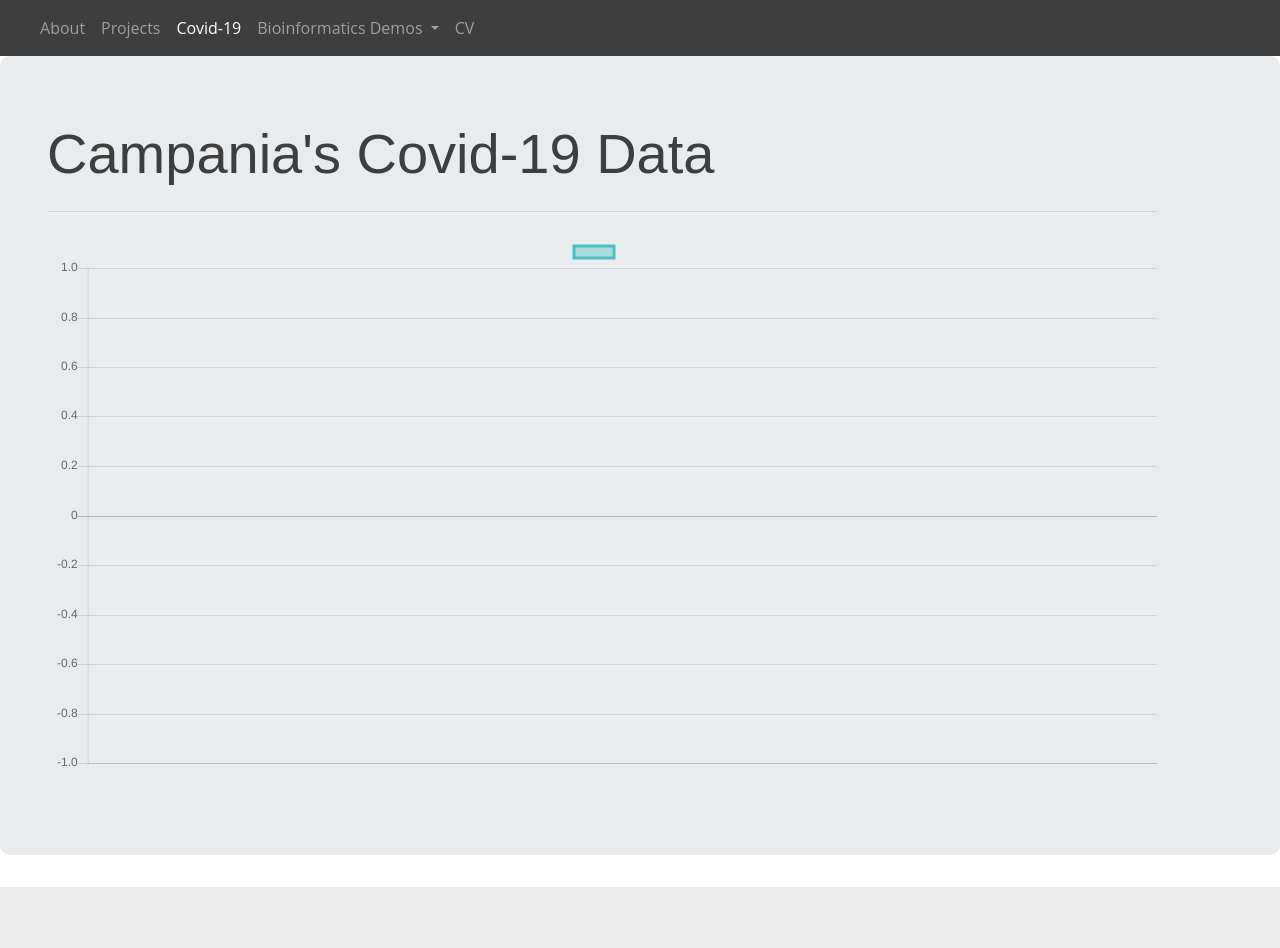
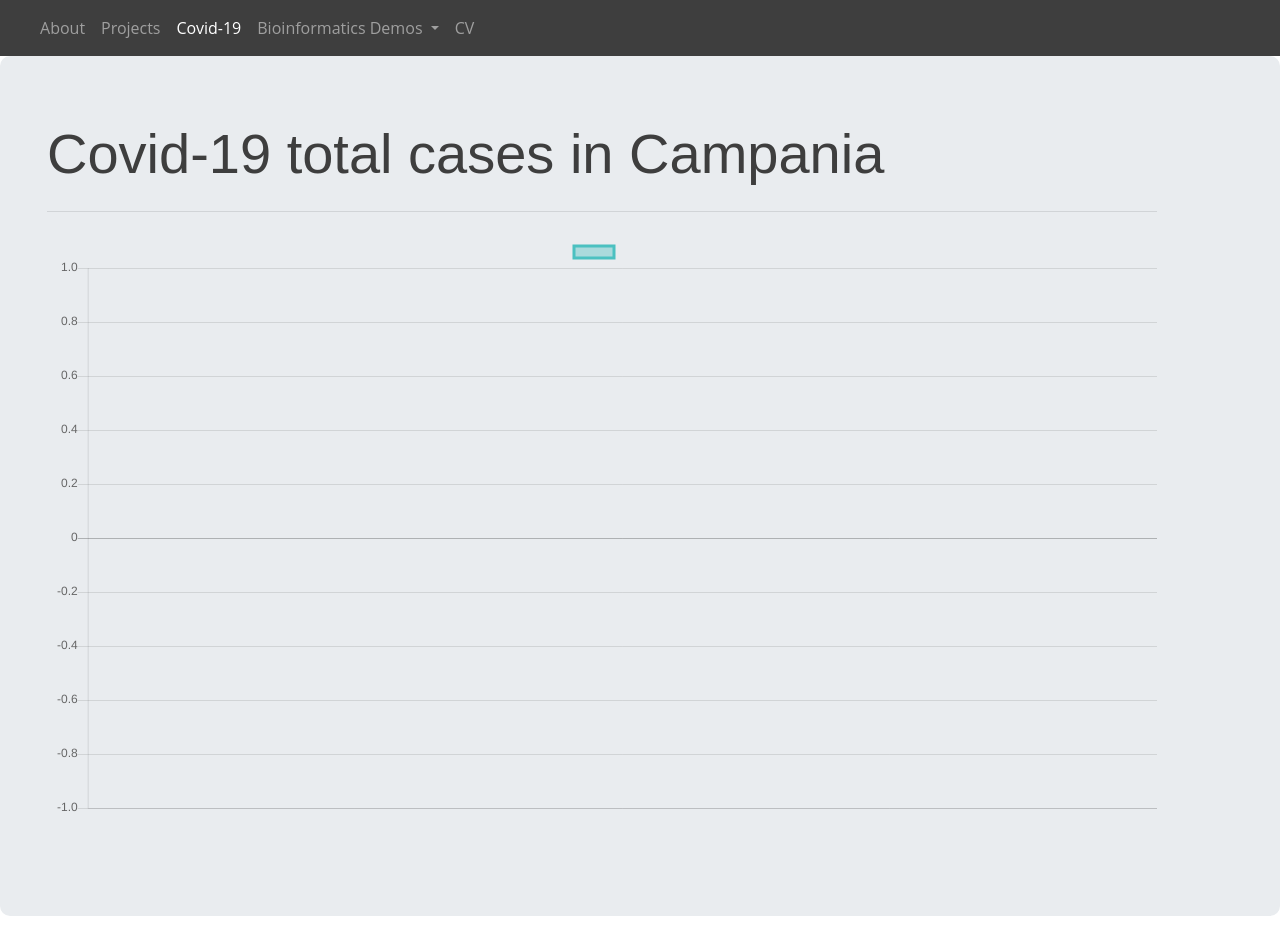
Before and after one commit to pierobartolo/piero_website, a Flask app: template templates/covid.html in a window 1280 px wide. Before the commit the page ends 887 px from the top, so only its background shows below. Run offline with Flask 2, Linux system fonts and the light colour scheme; the template is opened without the code that fills it, so the values that code supplies are empty; some libraries are stand-ins or nearby versions.

Commit message:
update table.

```diff
--- a/templates/covid.html
+++ b/templates/covid.html
@@ -9,9 +9,10 @@
 {% block content %}
 <div class="jumbotron">
     <div class="container" style="margin-left:0%;">
-    <h1 class="display-4">Campania's Covid-19 Data</h1>
+    <h1 class="display-4">Covid-19 total cases in Campania</h1>
     <hr class="my-4">
-<canvas id="myChart"></canvas>
+    <div class="table-responsive">
+    <canvas id="myChart" style="height:600px" class="table"></canvas>
     </div>
 
 
@@ -20,7 +21,7 @@
     <script>
       // Global parameters:
 // do not resize the chart canvas when its container does (keep at 600x400px)
-Chart.defaults.global.responsive = true;
+Chart.defaults.global.responsive = false;
 
 // define the chart data
 var chartData = {
```
